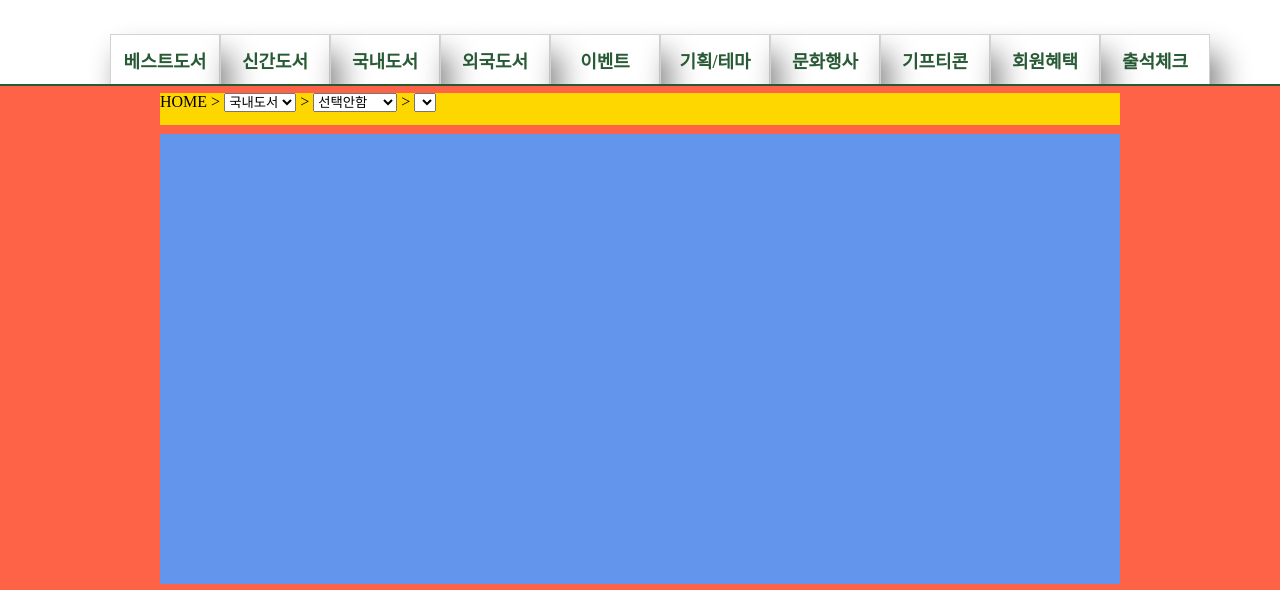
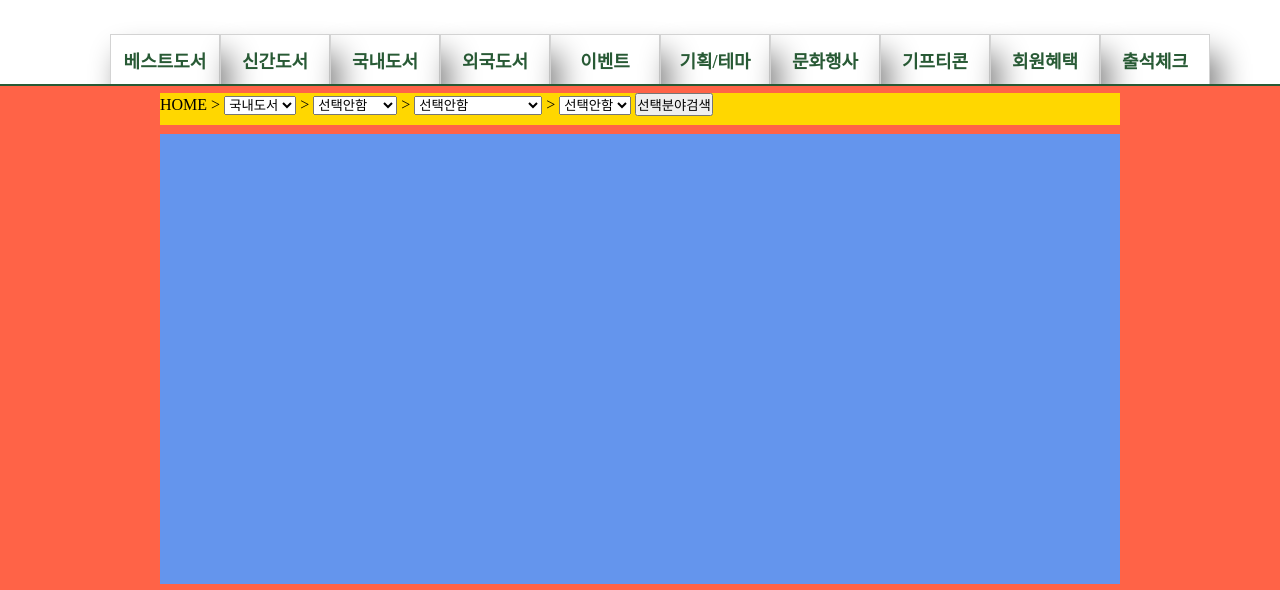
Before and after one commit to LeeKeonJong/YPBooks, a plain HTML site: page sub.html in a window 1280 px wide. Shown: the part 166-756 px from the top of the page. Drawn offline with nearby package versions, Linux system fonts and the light colour scheme; no server answers.

Commit message:
업데이트

```diff
--- a/sub.html
+++ b/sub.html
@@ -108,7 +108,25 @@
                     <option value="">수험서</option>
                 </select>
                 <span>></span>
-                <select name="category3" id="category3"></select>
+                <select name="category3" id="category3">
+                    <option value="">선택안함</option>
+                    <option value="">시</option>
+                    <option value="">국내소설</option>
+                    <option value="">외국소설</option>
+                    <option value="">대하/역사/무협소설</option>
+                    <option value="">추리소설</option>
+                    <option value="">수필</option>
+                    <option value="">넌픽션/유머</option>
+                    <option value="">청소년</option>
+                    <option value="">문고/전집</option>
+                    <option value="">만화</option>
+                </select>
+                <span>></span>
+                <select name="category4" id="category4">
+                    <option value="">선택안함</option>
+                    <option value="">한국소설</option>
+                </select>
+                <button>선택분야검색</button>
             </div>
 
             <div id="section1_main"></div>
```
